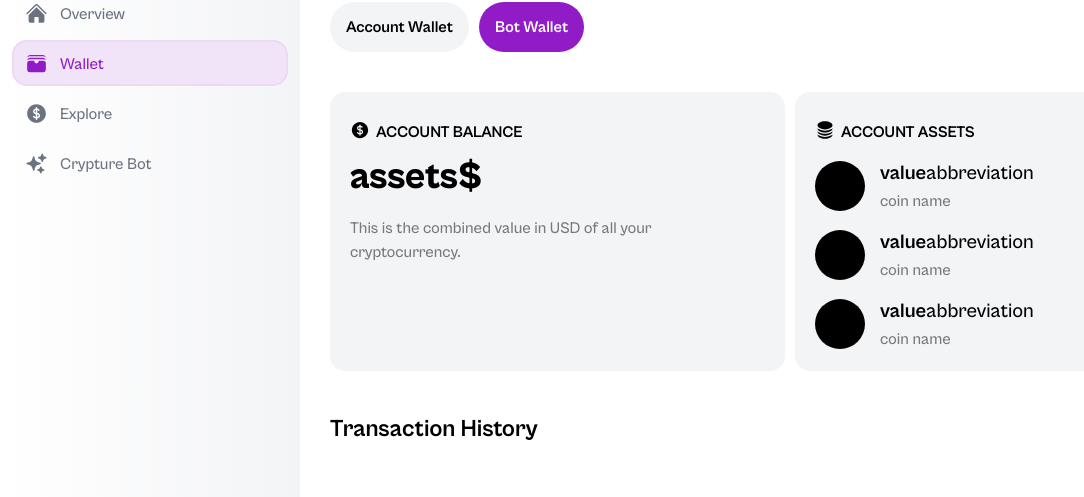
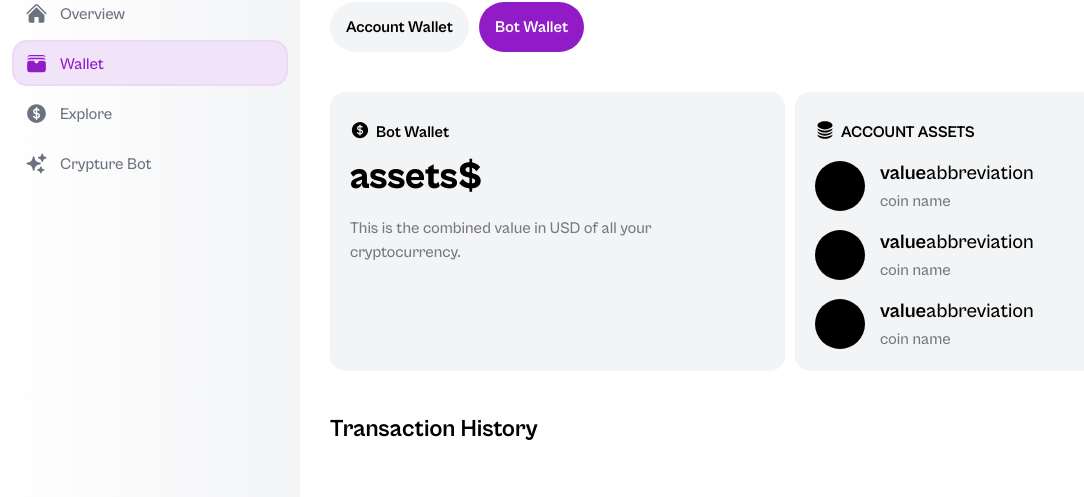
Before and after one commit to nunom27/crypture, a Next.js app: page /wallet in a window 1280 px wide. Both pictures are taken after a click on the element "Bot Wallet". Shown: the part 114-611 px from the top of the page, without its empty margins (0-1084 px from the left). Built offline with nearby package versions, Linux system fonts and the light colour scheme.

Commit message:
Feat: Different wallets

```diff
--- a/components/Wallet.tsx
+++ b/components/Wallet.tsx
@@ -1,83 +1,42 @@
 "use client";
-import { Sanchez } from 'next/font/google';
-// TradingViewWidget.jsx
 import { SetStateAction, useEffect, useRef, useState } from 'react';
-import {
-    CurrencyDollarIcon,
-    CircleStackIcon,
-  } from '@heroicons/react/24/solid'
+import WalletInfo1 from './WalletInfo1';
+import WalletInfo2 from './WalletInfo2';
 
+const ACCOUNT_WALLET = 'accountwallet';
+const BOT_WALLET = 'botwallet';
 
 function Wallet() {
-    const [selectedWallet, setSelectedWallet] = useState('');
-    return(
+  const [selectedWallet, setSelectedWallet] = useState('accountwallet');
+
+  return (
     <div className="flex flex-col justify-start items-start gap-10 w-full max-w-[1600px] mx-auto">
       <div className="text-mtitle leading-tight font-extrabold gap-[15px]">Wallet</div>
         <div className="flex flex-row gap-[10px]">
           <div
-                    onClick={() => setSelectedWallet('accountwallet')}
-                    style={{backgroundColor: selectedWallet === 'accountwallet' ? '#901BC7' : '#F3F4F6',
-                            color: selectedWallet === 'accountwallet' ? '#FFFFFF' : '#000000'}}
+              onClick={() => setSelectedWallet(ACCOUNT_WALLET)}
+              style={{backgroundColor: selectedWallet === ACCOUNT_WALLET ? '#901BC7' : '#F3F4F6',
+                      color: selectedWallet === ACCOUNT_WALLET ? '#FFFFFF' : '#000000'}}
               className='w-auto h-[50px] px-[16px] rounded-[25px] flex flex-col items-center justify-center text-text'
           >
               <span className='text-text font-bold'>Account Wallet</span>
           </div>
           <div
-                    onClick={() => setSelectedWallet('botwallet')}
-                    style={{backgroundColor: selectedWallet === 'botwallet' ? '#901BC7' : '#F3F4F6',
-                            color: selectedWallet === 'botwallet' ? '#FFFFFF' : '#000000'}}
+              onClick={() => setSelectedWallet(BOT_WALLET)}
+              style={{backgroundColor: selectedWallet === BOT_WALLET ? '#901BC7' : '#F3F4F6',
+                      color: selectedWallet === BOT_WALLET ? '#FFFFFF' : '#000000'}}
               className='w-auto h-[50px] px-[16px] rounded-[25px] flex flex-col items-center justify-center text-text'
           >
               <span className='text-text font-bold'>Bot Wallet</span>
           </div>
       </div>
-
-            <div className='flex flex-row w-full gap-[10px]'>
-                    <div className="flex flex-col gap-[5px] w-[50%] h-auto rounded-[15px] bg-gray-100 p-[20px] text-black">
-                            <div className='flex flex-row mt-[8px]'>
-                                <CurrencyDollarIcon className='w-[20px] h-[20px] text-black mr-[6px]'></CurrencyDollarIcon>
-                                <span className="text-black text-text font-bold">ACCOUNT BALANCE</span>
+      <div className="flex flex-col justify-start items-start gap-10 w-full max-w-[1600px] mx-auto">
+        {/* Your other code here */}
+        {selectedWallet === ACCOUNT_WALLET && <WalletInfo1 />}
+        {selectedWallet === BOT_WALLET && <WalletInfo2 />}
       </div>
-                        <span className='text-ltitle font-extrabold'>assets$</span>
-                        <span className='text-text font-medium mt-[5px] opacity-50'>This is the combined value in USD of all your cryptocurrency.</span>
-                    </div>
-                    <div className="flex flex-col gap-[5px] w-[50%] h-auto rounded-[15px] bg-gray-100 p-[20px] text-black">
-                        <div className='flex flex-row mt-[8px]'>
-                            <CircleStackIcon className='w-[20px] h-[20px] text-black mr-[6px]'></CircleStackIcon>
-                            <span className="text-black text-text font-bold">ACCOUNT ASSETS</span>
-                        </div>
-                        <div className='flex flex-row justify-start items-center mt-[10px]'>
-                            <div className='bg-black size-[50px] rounded-[50%] mr-[15px]'></div>
-                            <div>
-                                <span className='font-bold text-headline'>value</span>
-                                <span className='font-medium text-headline'>abbreviation</span>
-                                <br></br>
-                                <span className='font-medium text-text opacity-50'>coin name</span>
-                            </div>
-                        </div>
-                        <div className='flex flex-row justify-start items-center mt-[10px]'>
-                            <div className='bg-black size-[50px] rounded-[50%] mr-[15px]'></div>
-                            <div>
-                                <span className='font-bold text-headline'>value</span>
-                                <span className='font-medium text-headline'>abbreviation</span>
-                                <br></br>
-                                <span className='font-medium text-text opacity-50'>coin name</span>
-                            </div>
-                        </div>
-                        <div className='flex flex-row justify-start items-center mt-[10px]'>
-                            <div className='bg-black size-[50px] rounded-[50%] mr-[15px]'></div>
-                            <div>
-                                <span className='font-bold text-headline'>value</span>
-                                <span className='font-medium text-headline'>abbreviation</span>
-                                <br></br>
-                                <span className='font-medium text-text opacity-50'>coin name</span>
-                            </div>
-                        </div>
-                    </div>
-                </div>
-
-             <span className='text-header font-bold'>Transaction History</span>
     </div>
   );
 }
+
 export default Wallet;
--- /dev/null
+++ b/components/WalletInfo1.tsx
@@ -0,0 +1,58 @@
+"use client";
+import Image from "next/image";
+import { useEffect, useState } from "react";
+import { CurrencyDollarIcon, CircleStackIcon } from '@heroicons/react/24/solid'
+
+function WalletInfo1() {
+  return(
+    <div className="flex flex-col justify-start items-start gap-10 w-full max-w-[1600px] mx-auto">
+        <div className='flex flex-row w-full gap-[10px]'>
+                <div className="flex flex-col gap-[5px] w-[50%] h-auto rounded-[15px] bg-gray-100 p-[20px] text-black">
+                        <div className='flex flex-row mt-[8px]'>
+                            <CurrencyDollarIcon className='w-[20px] h-[20px] text-black mr-[6px]'></CurrencyDollarIcon>
+                            <span className="text-black text-text font-bold">ACCOUNT BALANCE</span>
+                        </div>
+                    <span className='text-ltitle font-extrabold'>assets$</span>
+                    <span className='text-text font-medium mt-[5px] opacity-50'>This is the combined value in USD of all your cryptocurrency.</span>
+                </div>
+                <div className="flex flex-col gap-[5px] w-[50%] h-auto rounded-[15px] bg-gray-100 p-[20px] text-black">
+                    <div className='flex flex-row mt-[8px]'>
+                        <CircleStackIcon className='w-[20px] h-[20px] text-black mr-[6px]'></CircleStackIcon>
+                        <span className="text-black text-text font-bold">ACCOUNT ASSETS</span>
+                    </div>
+                    <div className='flex flex-row justify-start items-center mt-[10px]'>
+                        <div className='bg-black size-[50px] rounded-[50%] mr-[15px]'></div>
+                        <div>
+                            <span className='font-bold text-headline'>value</span>
+                            <span className='font-medium text-headline'>abbreviation</span>
+                            <br></br>
+                            <span className='font-medium text-text opacity-50'>coin name</span>
+                        </div>
+                    </div>
+                    <div className='flex flex-row justify-start items-center mt-[10px]'>
+                        <div className='bg-black size-[50px] rounded-[50%] mr-[15px]'></div>
+                        <div>
+                            <span className='font-bold text-headline'>value</span>
+                            <span className='font-medium text-headline'>abbreviation</span>
+                            <br></br>
+                            <span className='font-medium text-text opacity-50'>coin name</span>
+                        </div>
+                    </div>
+                    <div className='flex flex-row justify-start items-center mt-[10px]'>
+                        <div className='bg-black size-[50px] rounded-[50%] mr-[15px]'></div>
+                        <div>
+                            <span className='font-bold text-headline'>value</span>
+                            <span className='font-medium text-headline'>abbreviation</span>
+                            <br></br>
+                            <span className='font-medium text-text opacity-50'>coin name</span>
+                        </div>
+                    </div>
+                </div>
+            </div>
+
+         <span className='text-header font-bold'>Transaction History</span>
+    </div>
+    );
+};
+
+export default WalletInfo1;
--- /dev/null
+++ b/components/WalletInfo2.tsx
@@ -0,0 +1,58 @@
+"use client";
+import Image from "next/image";
+import { useEffect, useState } from "react";
+import { CurrencyDollarIcon, CircleStackIcon } from '@heroicons/react/24/solid'
+
+function WalletInfo2() {
+  return(
+    <div className="flex flex-col justify-start items-start gap-10 w-full max-w-[1600px] mx-auto">
+        <div className='flex flex-row w-full gap-[10px]'>
+                <div className="flex flex-col gap-[5px] w-[50%] h-auto rounded-[15px] bg-gray-100 p-[20px] text-black">
+                        <div className='flex flex-row mt-[8px]'>
+                            <CurrencyDollarIcon className='w-[20px] h-[20px] text-black mr-[6px]'></CurrencyDollarIcon>
+                            <span className="text-black text-text font-bold">Bot Wallet</span>
+                        </div>
+                    <span className='text-ltitle font-extrabold'>assets$</span>
+                    <span className='text-text font-medium mt-[5px] opacity-50'>This is the combined value in USD of all your cryptocurrency.</span>
+                </div>
+                <div className="flex flex-col gap-[5px] w-[50%] h-auto rounded-[15px] bg-gray-100 p-[20px] text-black">
+                    <div className='flex flex-row mt-[8px]'>
+                        <CircleStackIcon className='w-[20px] h-[20px] text-black mr-[6px]'></CircleStackIcon>
+                        <span className="text-black text-text font-bold">ACCOUNT ASSETS</span>
+                    </div>
+                    <div className='flex flex-row justify-start items-center mt-[10px]'>
+                        <div className='bg-black size-[50px] rounded-[50%] mr-[15px]'></div>
+                        <div>
+                            <span className='font-bold text-headline'>value</span>
+                            <span className='font-medium text-headline'>abbreviation</span>
+                            <br></br>
+                            <span className='font-medium text-text opacity-50'>coin name</span>
+                        </div>
+                    </div>
+                    <div className='flex flex-row justify-start items-center mt-[10px]'>
+                        <div className='bg-black size-[50px] rounded-[50%] mr-[15px]'></div>
+                        <div>
+                            <span className='font-bold text-headline'>value</span>
+                            <span className='font-medium text-headline'>abbreviation</span>
+                            <br></br>
+                            <span className='font-medium text-text opacity-50'>coin name</span>
+                        </div>
+                    </div>
+                    <div className='flex flex-row justify-start items-center mt-[10px]'>
+                        <div className='bg-black size-[50px] rounded-[50%] mr-[15px]'></div>
+                        <div>
+                            <span className='font-bold text-headline'>value</span>
+                            <span className='font-medium text-headline'>abbreviation</span>
+                            <br></br>
+                            <span className='font-medium text-text opacity-50'>coin name</span>
+                        </div>
+                    </div>
+                </div>
+            </div>
+
+         <span className='text-header font-bold'>Transaction History</span>
+    </div>
+    );
+};
+
+export default WalletInfo2;
```
Lines whose indentation alone changed are shown as unchanged.
